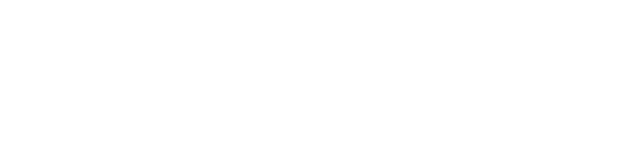
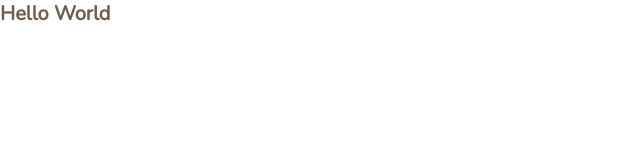
Before and after one commit to ArmandoHerra/Nexter, a website: page index.html in a window 1280 px wide. Shown: the whole page, without its empty margins (0-640 px from the left). Drawn offline with nearby package versions, Linux system fonts and the light colour scheme.

```diff
--- a/index.html
+++ b/index.html
@@ -12,5 +12,6 @@
         <title>nexter &mdash; your home, your freedom</title>
     </head>
     <body class="container">
+        <h1>Hello World</h1>
     </body>
 </html>
--- a/sass/_base.scss
+++ b/sass/_base.scss
@@ -13,3 +13,22 @@
 // FONT VARIABLES
 $font-primary: 'Nunito', sans-serif;
 $font-display: 'Josefin Sans', sans-serif;
+
+*,
+*::before,
+*::after {
+    margin: 0;
+    padding: 0;
+    box-sizing: inherit;
+}
+
+html {
+    box-sizing: border-box;
+    font-size: 62.5%;
+}
+
+body {
+    font-family: $font-primary;
+    color: $color-grey-dark-2;
+    font-weight: 300;
+}
```
Also changed, not shown: package.json (+8 -1 lines), css/style.css (added).
